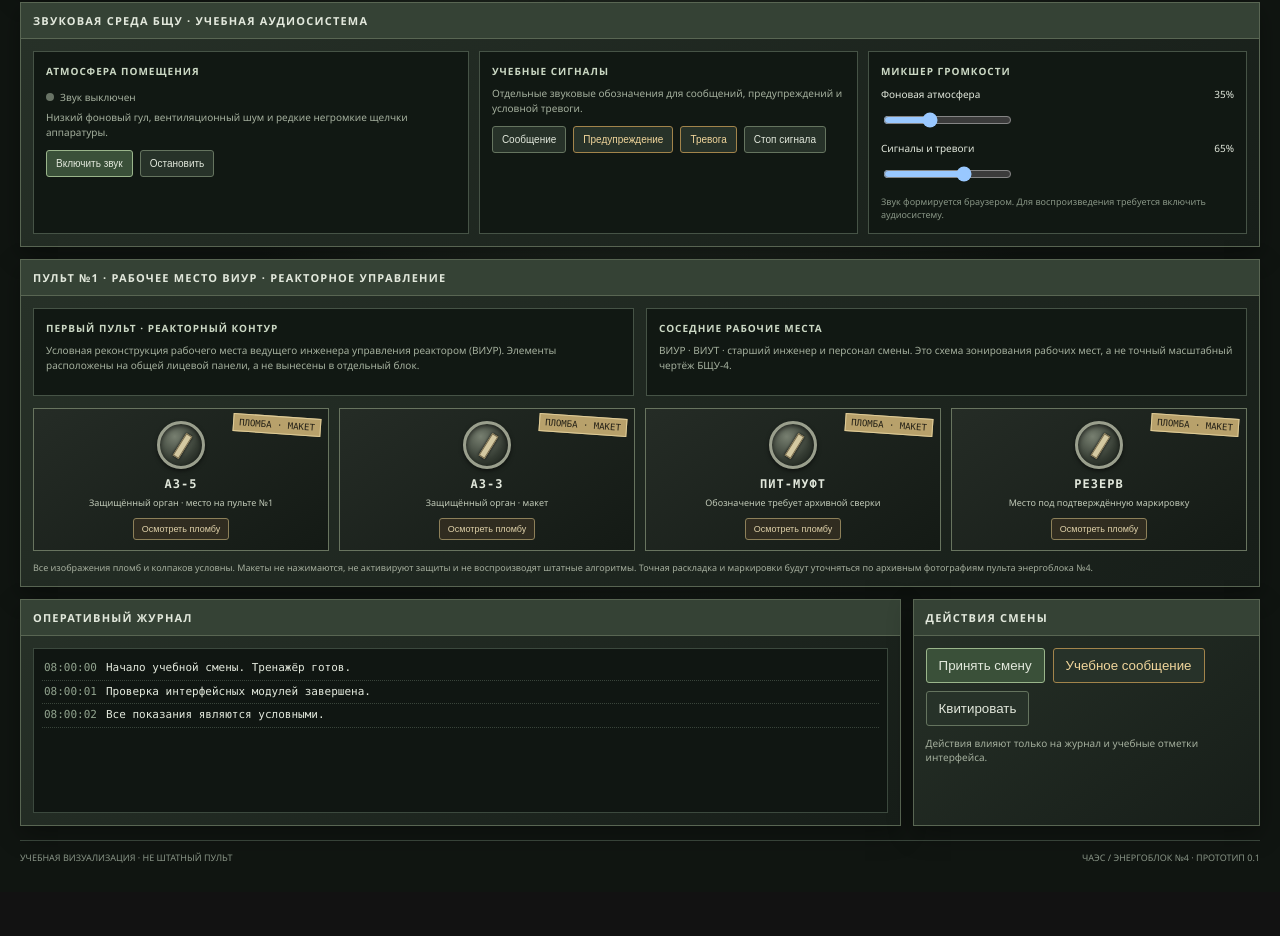
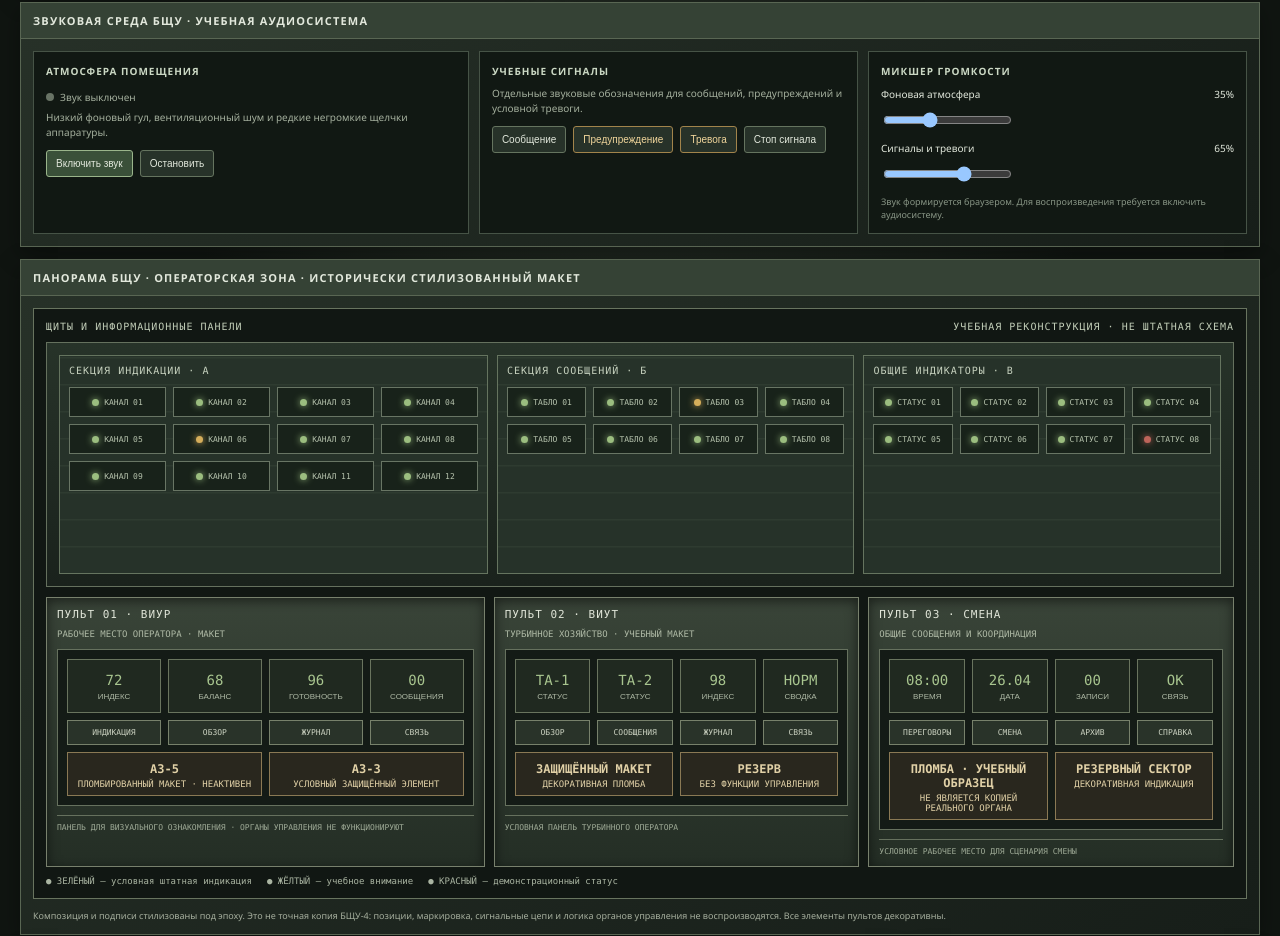
Before and after one commit to dimazubov1123-del/--1000, a plain HTML site: page index.html in a window 1280 px wide. Shown: the part 907-1843 px from the top of the page. Before the commit the page ends 1799 px from the top, so only its background shows below. Drawn offline with Linux system fonts and the light colour scheme.

Commit message:
Build wide control-room console panorama

```diff
--- a/index.html
+++ b/index.html
@@ -34,6 +34,29 @@
 .seal-grid{grid-template-columns:repeat(4,minmax(0,1fr))}
 @media(max-width:850px){.seal-grid{grid-template-columns:repeat(2,minmax(0,1fr))}}
 @media(max-width:600px){.seal-grid{grid-template-columns:1fr 1fr}}
+
+.control-room{background:#111713;border:1px solid #68745f;padding:12px;overflow:hidden}
+.room-caption{display:flex;justify-content:space-between;gap:12px;align-items:center;color:#c3cfb9;font:10px Consolas;letter-spacing:1px;margin-bottom:10px}
+.room-wall{background:linear-gradient(180deg,#273329,#1a221c);border:1px solid #65715e;padding:12px;display:grid;grid-template-columns:1.2fr 1fr 1fr;gap:9px;min-height:245px}
+.wall-bank{border:1px solid #65745f;background:repeating-linear-gradient(0deg,#263229 0 25px,#2e3b30 26px 27px);padding:9px;display:grid;grid-template-columns:repeat(4,1fr);gap:7px;align-content:start}
+.wall-bank h3{grid-column:1/-1;margin:0 0 4px;color:#c7d2bf;font:10px Consolas;letter-spacing:1px}
+.wall-lamp{height:30px;border:1px solid #687564;background:#18221a;display:flex;align-items:center;justify-content:center;gap:5px;color:#b7c4ae;font:8px Consolas}
+.wall-lamp i{width:7px;height:7px;border-radius:50%;background:#9bbd7f;box-shadow:0 0 7px #9bbd7f}
+.wall-lamp.amber i{background:#d5ae5b;box-shadow:0 0 7px #d5ae5b}
+.wall-lamp.red i{background:#bd645a;box-shadow:0 0 7px #bd645a}
+.console-row{display:grid;grid-template-columns:1.2fr 1fr 1fr;gap:9px;margin-top:10px;align-items:stretch}
+.operator-console{border:1px solid #78816d;background:linear-gradient(180deg,#394438,#242e25);padding:10px;min-height:230px;position:relative;box-shadow:inset 0 3px 12px #0008}
+.operator-console h3{margin:0 0 8px;font:11px Consolas;letter-spacing:1px;color:#e0e5d8}
+.operator-console .role{font:9px Consolas;color:#aeb9a5;margin-bottom:10px}
+.console-face{background:#141b16;border:1px solid #66715e;padding:9px;display:grid;grid-template-columns:repeat(4,1fr);gap:7px}
+.mini-meter{height:54px;background:#202920;border:1px solid #69745e;display:flex;flex-direction:column;align-items:center;justify-content:center;color:#a8c58f;font:14px Consolas}
+.mini-meter small{font:8px Arial;color:#aeb9a5;margin-top:4px}
+.fake-switch{height:25px;border:1px solid #77816b;background:#293329;display:flex;align-items:center;justify-content:center;color:#cbd2c1;font:8px Consolas}
+.sealed-mock{grid-column:span 2;border:1px solid #8a7954;background:#29271e;padding:6px;text-align:center;color:#e1d1a7;font:9px Consolas}
+.sealed-mock b{display:block;font-size:12px;margin:3px}
+.console-foot{margin-top:9px;border-top:1px solid #66715e;padding-top:7px;color:#9eaa96;font:8px Consolas}
+.control-room-legend{display:flex;gap:15px;flex-wrap:wrap;margin-top:9px;color:#aab5a2;font:9px Consolas}
+@media(max-width:850px){.room-wall,.console-row{grid-template-columns:1fr}.wall-bank{min-height:100px}}
 </style></head><body>
 <header><div class="brand"><div class="seal">ЧАЭС<br>БЛОК 4</div><div><h1>БЛОЧНЫЙ ЩИТ УПРАВЛЕНИЯ</h1><div class="sub">ЧЕРНОБЫЛЬСКАЯ АЭС · РБМК-1000 · ИСТОРИЧЕСКАЯ УЧЕБНАЯ СИМУЛЯЦИЯ</div></div></div><div><div class="clock" id="clock">08:00:00</div><div class="date">26 АПРЕЛЯ 1986 · УЧЕБНЫЙ РЕЖИМ</div></div></header>
 <div class="warning"><b>УЧЕБНЫЙ МАКЕТ.</b> Показания, схемы и события условны. Это не точная копия штатного БЩУ, не цифровой двойник и не руководство по эксплуатации реального РБМК.</div>
@@ -50,17 +73,21 @@
 <div class="audio-card"><h3>МИКШЕР ГРОМКОСТИ</h3><div class="audio-row"><label for="ambVol">Фоновая атмосфера</label><span id="ambVal">35%</span></div><input id="ambVol" type="range" min="0" max="100" value="35" aria-label="Громкость фоновой атмосферы"><div class="audio-row"><label for="sigVol">Сигналы и тревоги</label><span id="sigVal">65%</span></div><input id="sigVol" type="range" min="0" max="100" value="65" aria-label="Громкость сигналов и тревог"><div class="audio-note">Звук формируется браузером. Для воспроизведения требуется включить аудиосистему.</div></div>
 </div></div></article>
 
-<article class="panel full"><h2>ПУЛЬТ №1 · РАБОЧЕЕ МЕСТО ВИУР · РЕАКТОРНОЕ УПРАВЛЕНИЕ</h2><div class="body">
-<div style="display:grid;grid-template-columns:1fr 1fr;gap:12px;margin-bottom:12px">
-<div class="audio-card"><h3>ПЕРВЫЙ ПУЛЬТ · РЕАКТОРНЫЙ КОНТУР</h3><p>Условная реконструкция рабочего места ведущего инженера управления реактором (ВИУР). Элементы расположены на общей лицевой панели, а не вынесены в отдельный блок.</p></div>
-<div class="audio-card"><h3>СОСЕДНИЕ РАБОЧИЕ МЕСТА</h3><p>ВИУР · ВИУТ · старший инженер и персонал смены. Это схема зонирования рабочих мест, а не точный масштабный чертёж БЩУ-4.</p></div>
+<article class="panel full"><h2>ПАНОРАМА БЩУ · ОПЕРАТОРСКАЯ ЗОНА · ИСТОРИЧЕСКИ СТИЛИЗОВАННЫЙ МАКЕТ</h2><div class="body">
+<div class="control-room">
+<div class="room-caption"><span>ЩИТЫ И ИНФОРМАЦИОННЫЕ ПАНЕЛИ</span><span>УЧЕБНАЯ РЕКОНСТРУКЦИЯ · НЕ ШТАТНАЯ СХЕМА</span></div>
+<div class="room-wall">
+<div class="wall-bank"><h3>СЕКЦИЯ ИНДИКАЦИИ · А</h3><div class="wall-lamp "><i></i>КАНАЛ 01</div><div class="wall-lamp "><i></i>КАНАЛ 02</div><div class="wall-lamp "><i></i>КАНАЛ 03</div><div class="wall-lamp "><i></i>КАНАЛ 04</div><div class="wall-lamp "><i></i>КАНАЛ 05</div><div class="wall-lamp amber"><i></i>КАНАЛ 06</div><div class="wall-lamp "><i></i>КАНАЛ 07</div><div class="wall-lamp "><i></i>КАНАЛ 08</div><div class="wall-lamp "><i></i>КАНАЛ 09</div><div class="wall-lamp "><i></i>КАНАЛ 10</div><div class="wall-lamp "><i></i>КАНАЛ 11</div><div class="wall-lamp "><i></i>КАНАЛ 12</div></div>
+<div class="wall-bank"><h3>СЕКЦИЯ СООБЩЕНИЙ · Б</h3><div class="wall-lamp "><i></i>ТАБЛО 01</div><div class="wall-lamp "><i></i>ТАБЛО 02</div><div class="wall-lamp amber"><i></i>ТАБЛО 03</div><div class="wall-lamp "><i></i>ТАБЛО 04</div><div class="wall-lamp "><i></i>ТАБЛО 05</div><div class="wall-lamp "><i></i>ТАБЛО 06</div><div class="wall-lamp "><i></i>ТАБЛО 07</div><div class="wall-lamp "><i></i>ТАБЛО 08</div></div>
+<div class="wall-bank"><h3>ОБЩИЕ ИНДИКАТОРЫ · В</h3><div class="wall-lamp "><i></i>СТАТУС 01</div><div class="wall-lamp "><i></i>СТАТУС 02</div><div class="wall-lamp "><i></i>СТАТУС 03</div><div class="wall-lamp "><i></i>СТАТУС 04</div><div class="wall-lamp "><i></i>СТАТУС 05</div><div class="wall-lamp "><i></i>СТАТУС 06</div><div class="wall-lamp "><i></i>СТАТУС 07</div><div class="wall-lamp red"><i></i>СТАТУС 08</div></div>
 </div>
-<div class="seal-grid">
-<div class="sealed-control"><span class="seal-tag">ПЛОМБА · МАКЕТ</span><div class="cap"></div><b>АЗ-5</b><small>Защищённый орган · место на пульте №1</small><button type="button" data-sealed="АЗ-5">Осмотреть пломбу</button></div>
-<div class="sealed-control"><span class="seal-tag">ПЛОМБА · МАКЕТ</span><div class="cap"></div><b>АЗ-3</b><small>Защищённый орган · макет</small><button type="button" data-sealed="АЗ-3">Осмотреть пломбу</button></div>
-<div class="sealed-control"><span class="seal-tag">ПЛОМБА · МАКЕТ</span><div class="cap"></div><b>ПИТ-МУФТ</b><small>Обозначение требует архивной сверки</small><button type="button" data-sealed="ПИТ-МУФТ">Осмотреть пломбу</button></div>
-<div class="sealed-control"><span class="seal-tag">ПЛОМБА · МАКЕТ</span><div class="cap"></div><b>РЕЗЕРВ</b><small>Место под подтверждённую маркировку</small><button type="button" data-sealed="РЕЗЕРВ">Осмотреть пломбу</button></div>
-</div><div class="seal-foot">Все изображения пломб и колпаков условны. Макеты не нажимаются, не активируют защиты и не воспроизводят штатные алгоритмы. Точная раскладка и маркировки будут уточняться по архивным фотографиям пульта энергоблока №4.</div></div></article>
+<div class="console-row">
+<div class="operator-console"><h3>ПУЛЬТ 01 · ВИУР</h3><div class="role">РАБОЧЕЕ МЕСТО ОПЕРАТОРА · МАКЕТ</div><div class="console-face"><div class="mini-meter">72<small>ИНДЕКС</small></div><div class="mini-meter">68<small>БАЛАНС</small></div><div class="mini-meter">96<small>ГОТОВНОСТЬ</small></div><div class="mini-meter">00<small>СООБЩЕНИЯ</small></div><div class="fake-switch">ИНДИКАЦИЯ</div><div class="fake-switch">ОБЗОР</div><div class="fake-switch">ЖУРНАЛ</div><div class="fake-switch">СВЯЗЬ</div><div class="sealed-mock"><b>АЗ-5</b>ПЛОМБИРОВАННЫЙ МАКЕТ · НЕАКТИВЕН</div><div class="sealed-mock"><b>АЗ-3</b>УСЛОВНЫЙ ЗАЩИЩЁННЫЙ ЭЛЕМЕНТ</div></div><div class="console-foot">ПАНЕЛЬ ДЛЯ ВИЗУАЛЬНОГО ОЗНАКОМЛЕНИЯ · ОРГАНЫ УПРАВЛЕНИЯ НЕ ФУНКЦИОНИРУЮТ</div></div>
+<div class="operator-console"><h3>ПУЛЬТ 02 · ВИУТ</h3><div class="role">ТУРБИННОЕ ХОЗЯЙСТВО · УЧЕБНЫЙ МАКЕТ</div><div class="console-face"><div class="mini-meter">ТА-1<small>СТАТУС</small></div><div class="mini-meter">ТА-2<small>СТАТУС</small></div><div class="mini-meter">98<small>ИНДЕКС</small></div><div class="mini-meter">НОРМ<small>СВОДКА</small></div><div class="fake-switch">ОБЗОР</div><div class="fake-switch">СООБЩЕНИЯ</div><div class="fake-switch">ЖУРНАЛ</div><div class="fake-switch">СВЯЗЬ</div><div class="sealed-mock"><b>ЗАЩИЩЁННЫЙ МАКЕТ</b>ДЕКОРАТИВНАЯ ПЛОМБА</div><div class="sealed-mock"><b>РЕЗЕРВ</b>БЕЗ ФУНКЦИИ УПРАВЛЕНИЯ</div></div><div class="console-foot">УСЛОВНАЯ ПАНЕЛЬ ТУРБИННОГО ОПЕРАТОРА</div></div>
+<div class="operator-console"><h3>ПУЛЬТ 03 · СМЕНА</h3><div class="role">ОБЩИЕ СООБЩЕНИЯ И КООРДИНАЦИЯ</div><div class="console-face"><div class="mini-meter">08:00<small>ВРЕМЯ</small></div><div class="mini-meter">26.04<small>ДАТА</small></div><div class="mini-meter">00<small>ЗАПИСИ</small></div><div class="mini-meter">OK<small>СВЯЗЬ</small></div><div class="fake-switch">ПЕРЕГОВОРЫ</div><div class="fake-switch">СМЕНА</div><div class="fake-switch">АРХИВ</div><div class="fake-switch">СПРАВКА</div><div class="sealed-mock"><b>ПЛОМБА · УЧЕБНЫЙ ОБРАЗЕЦ</b>НЕ ЯВЛЯЕТСЯ КОПИЕЙ РЕАЛЬНОГО ОРГАНА</div><div class="sealed-mock"><b>РЕЗЕРВНЫЙ СЕКТОР</b>ДЕКОРАТИВНАЯ ИНДИКАЦИЯ</div></div><div class="console-foot">УСЛОВНОЕ РАБОЧЕЕ МЕСТО ДЛЯ СЦЕНАРИЯ СМЕНЫ</div></div>
+</div>
+<div class="control-room-legend"><span>● ЗЕЛЁНЫЙ — условная штатная индикация</span><span>● ЖЁЛТЫЙ — учебное внимание</span><span>● КРАСНЫЙ — демонстрационный статус</span></div>
+</div><div class="seal-foot">Композиция и подписи стилизованы под эпоху. Это не точная копия БЩУ-4: позиции, маркировка, сигнальные цепи и логика органов управления не воспроизводятся. Все элементы пультов декоративны.</div></div></article>
 <article class="panel span2"><h2>ОПЕРАТИВНЫЙ ЖУРНАЛ</h2><div class="body"><div class="log" id="log"><div class="entry"><span class="time">08:00:00</span>Начало учебной смены. Тренажёр готов.</div><div class="entry"><span class="time">08:00:01</span>Проверка интерфейсных модулей завершена.</div><div class="entry"><span class="time">08:00:02</span>Все показания являются условными.</div></div></div></article>
 <article class="panel"><h2>ДЕЙСТВИЯ СМЕНЫ</h2><div class="body"><div class="actions"><button class="primary" id="accept">Принять смену</button><button id="message" class="warnbtn">Учебное сообщение</button><button id="ack">Квитировать</button></div><p class="muted" style="font-size:10px">Действия влияют только на журнал и учебные отметки интерфейса.</p></div></article></section>
 <section class="layout view" id="reactor" hidden><article class="panel span2"><h2>РЕАКТОРНЫЙ ЗАЛ · УСЛОВНОЕ ПРЕДСТАВЛЕНИЕ</h2><div class="body"><div class="mimic"><div class="nodes"><div class="node"><b>СЕКТОР A</b><small>ВИЗУАЛЬНЫЙ СЕГМЕНТ</small></div><div class="node"><b>СЕКТОР B</b><small>ВИЗУАЛЬНЫЙ СЕГМЕНТ</small></div><div class="node"><b>СЕКТОР C</b><small>ВИЗУАЛЬНЫЙ СЕГМЕНТ</small></div><div class="node"><b>СЕКТОР D</b><small>ВИЗУАЛЬНЫЙ СЕГМЕНТ</small></div><div class="node"><b>СИСТЕМЫ КОНТРОЛЯ</b><small>СПРАВОЧНЫЙ БЛОК</small></div><div class="node"><b>АРХИВ СОБЫТИЙ</b><small>УЧЕБНЫЙ ЖУРНАЛ</small></div></div></div></div></article><article class="panel"><h2>ПРИМЕЧАНИЕ</h2><div class="body">Схема условная, не воспроизводит геометрию активной зоны, каналы, измерительные точки или реальные системы управления.</div></article></section>
```
